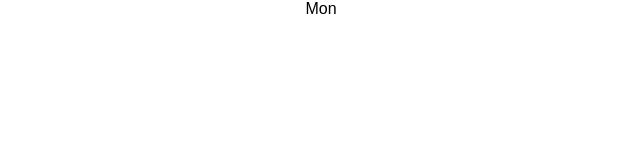
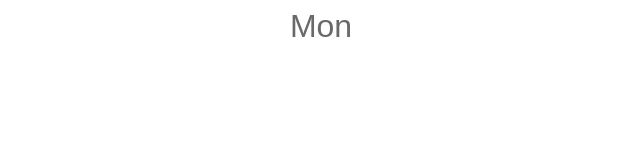
Before and after one commit to Veenie/weather, a React (Create React App) app: page / in a window 1280 px wide. Shown: the top 160 px of the page, without its empty margins (319-959 px from the left). Built offline with nearby package versions, Linux system fonts and the light colour scheme.

Commit message:
date css

```diff
--- a/src/index.css
+++ b/src/index.css
@@ -1,5 +1,5 @@
 body {
-  margin: 0;
+  margin: 500;
   padding: 0;
   box-sizing: border-box;
   font-family: 'montseratt', sans-serif;
@@ -14,6 +14,12 @@ main {
   min-height: 100vh;
 }
 
+.location-box .date {
+  color:dimgray;
+  font-size: 32px;
+  font-weight: 500;
+  text-align: center;
+}
 
 
 /* code {
```
